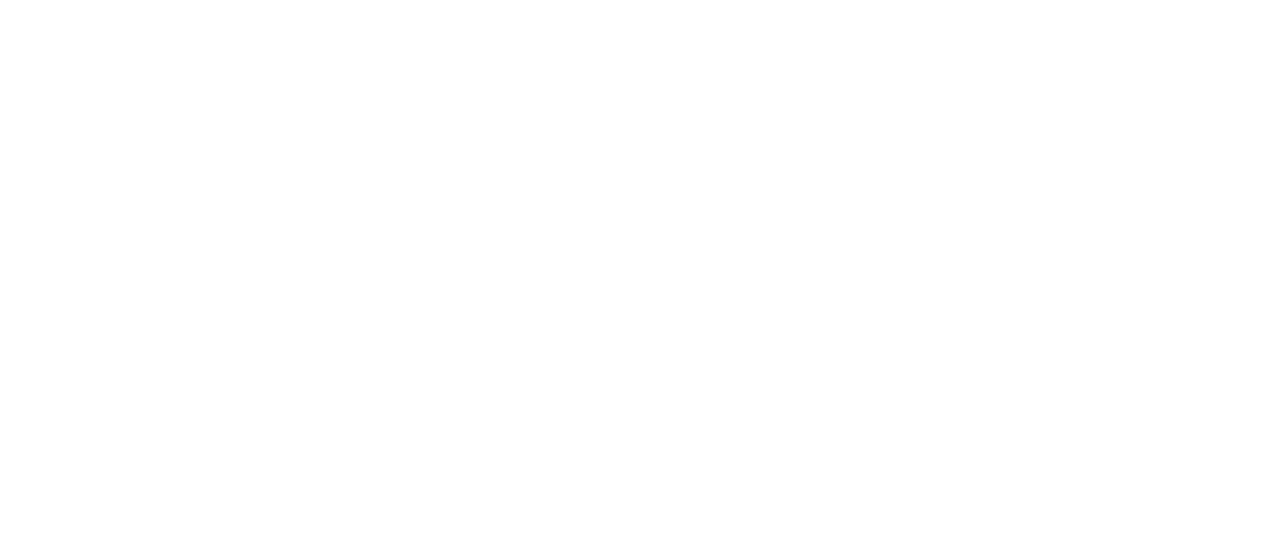
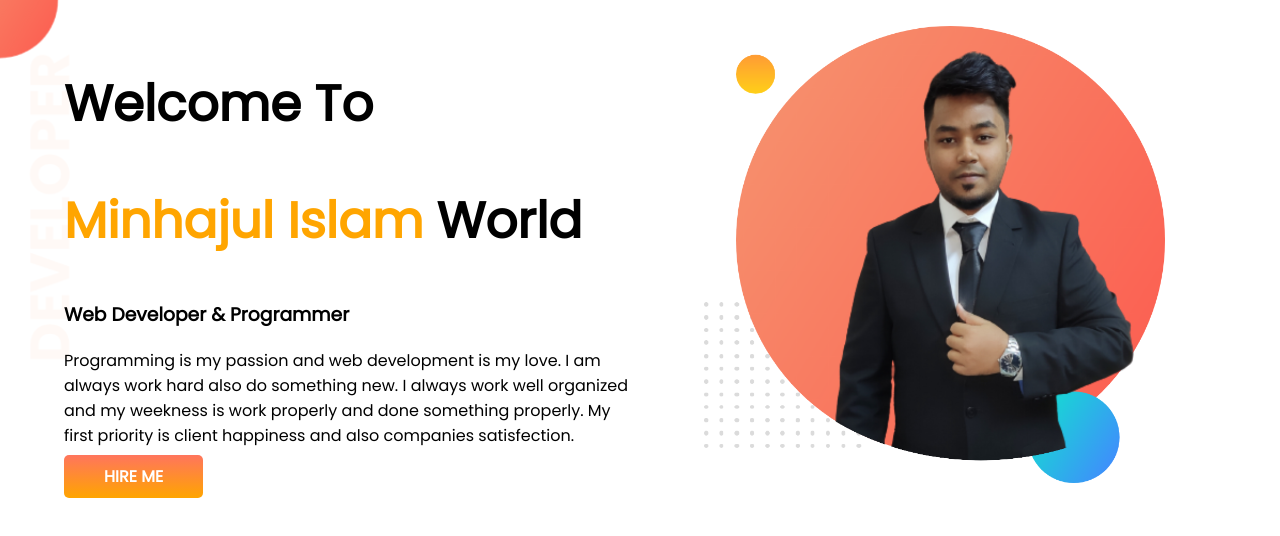
Before and after one commit to showkhin1997/developer-portfolio, a plain HTML site: page index.html in a window 1280 px wide. Drawn offline with Linux system fonts and the light colour scheme.

Commit message:
top banner commit

```diff
--- a/index.html
+++ b/index.html
@@ -1,13 +1,34 @@
 <!DOCTYPE html>
 <html lang="en">
+
 <head>
     <meta charset="UTF-8">
     <meta http-equiv="X-UA-Compatible" content="IE=edge">
     <meta name="viewport" content="width=device-width, initial-scale=1.0">
     <title>Showkhin's Portfolio</title>
+    <link rel="preconnect" href="https://fonts.googleapis.com">
+    <link rel="preconnect" href="https://fonts.gstatic.com" crossorigin>
+    <link href="https://fonts.googleapis.com/css2?family=Poppins&display=swap" rel="stylesheet">
     <link rel="stylesheet" href="style.css">
 </head>
+
 <body>
+    <section class="top-banner">
+        <div class="half-width">
+            <h1>Welcome To</h1>
+            <h1><Span class="name-color">Minhajul Islam</Span> World</h1>
+            <h3>Web Developer & Programmer</h3>
+            <p>Programming is my passion and web development is my love. I am always work hard also do something new. I
+                always work well organized and my weekness is work properly and done something properly. My first
+                priority
+                is client happiness and also companies satisfection.</p>
+            <a class="link-button" target="_blank"
+                href="https://www.linkedin.com/in/md-minhajul-islam-showkhin-809658206/">HIRE ME</a>
+        </div>
+        <div class="half-width">
+            <img src="images/my-bg.png" alt="showkhin">
+        </div>
+    </section>
+</body>
 
-</body>
 </html>
--- a/style.css
+++ b/style.css
@@ -0,0 +1,33 @@
+body{
+    font-family: 'Poppins', sans-serif;
+    margin: 0;
+}
+h1{
+    font-size: 50px;
+}
+.name-color{
+    color: orange;
+}
+section{
+    display: flex;
+}
+.half-width{
+    width: 50%;
+    padding-left: 5%;
+    padding-top: 2%;
+}
+.half-width img{
+    width: 80%;
+}
+.link-button{
+    text-decoration: none;
+    background-image: linear-gradient(rgb(255, 117, 93), orange);
+    padding: 10px 40px;
+    border-radius: 5px;
+    color: white;
+    font-weight: 700;
+}
+.top-banner{
+    background-image: url(images/top-banner.png);
+    background-repeat: no-repeat;
+}
```
Also changed, not shown: images/dream-bg.png (added), images/exp-bg.png (added), images/my-bg.png (added), images/my-bg2.png (added), images/top-banner.png (added).
